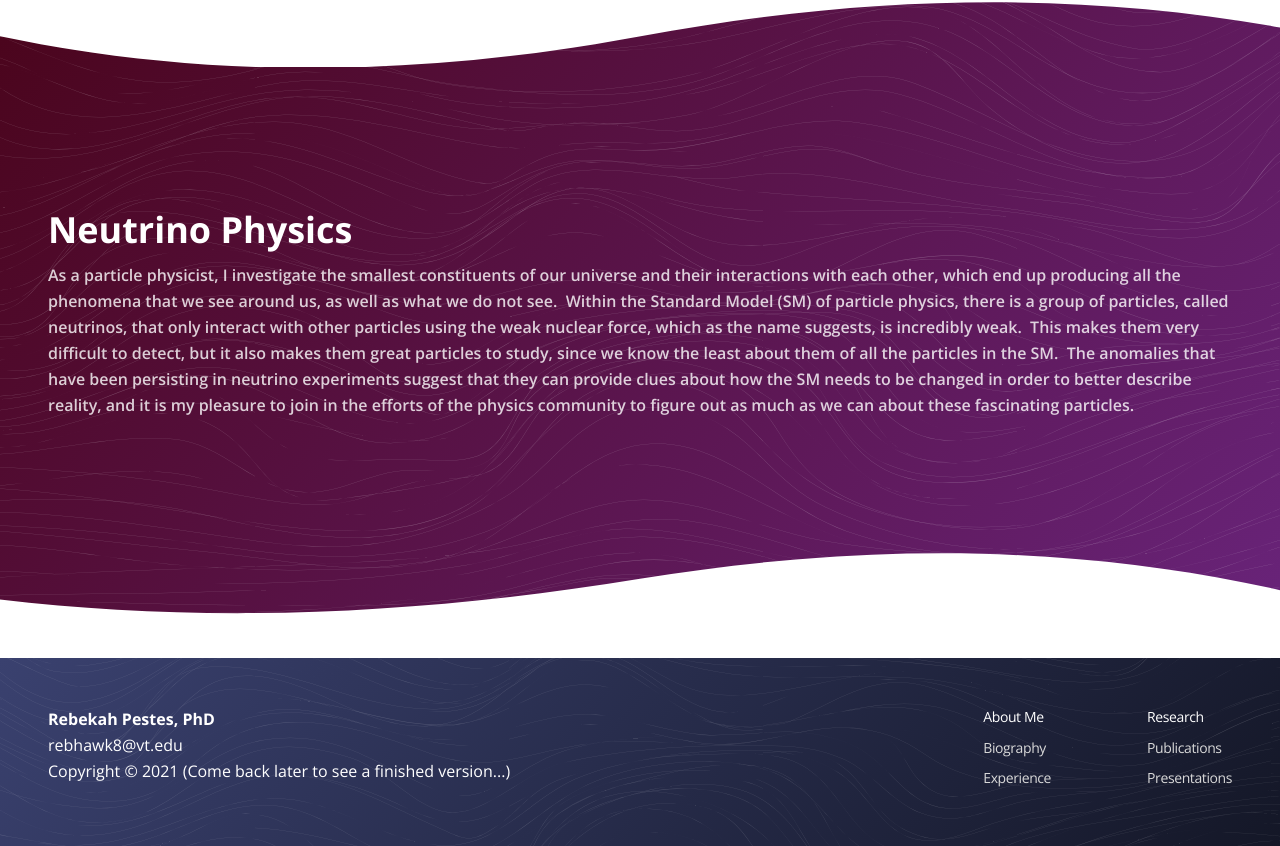
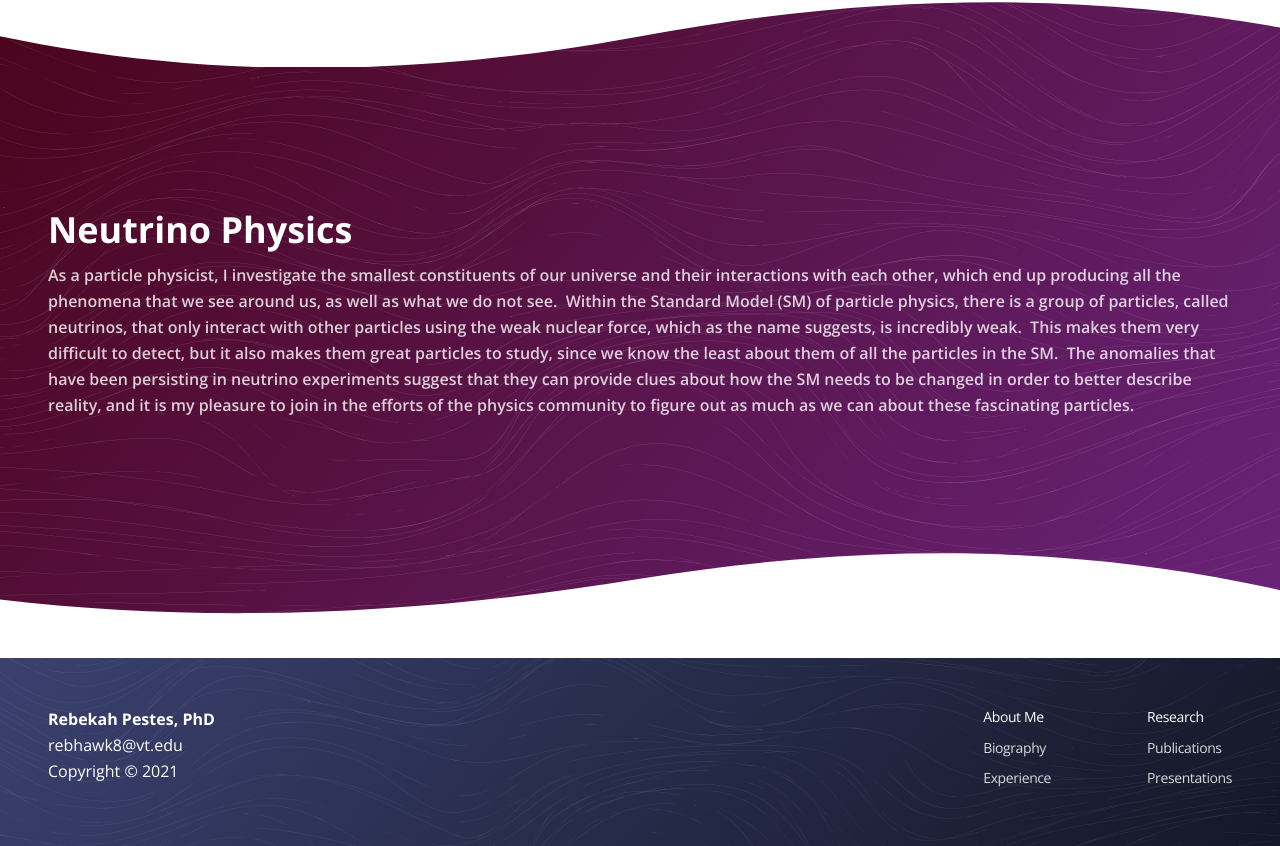
Before and after one commit to RPestes/RPestes.github.io, a website built with Parcel: page index.html in a window 1280 px wide. Shown: the part 713-1559 px from the top of the page. Built offline with nearby package versions, Linux system fonts and the light colour scheme.

Commit message:
Finishing touch to index.html
Took out clause stating that the website was unfinished

```diff
--- a/index.html
+++ b/index.html
@@ -161,7 +161,6 @@
                 <span>rebhawk8@vt.edu</span>
                 <br />
                 <span>Copyright © 2021</span>
-                <span>(Come back later to see a finished version...)</span>
               </span>
             </div>
             <div class="footer-container2">
```
